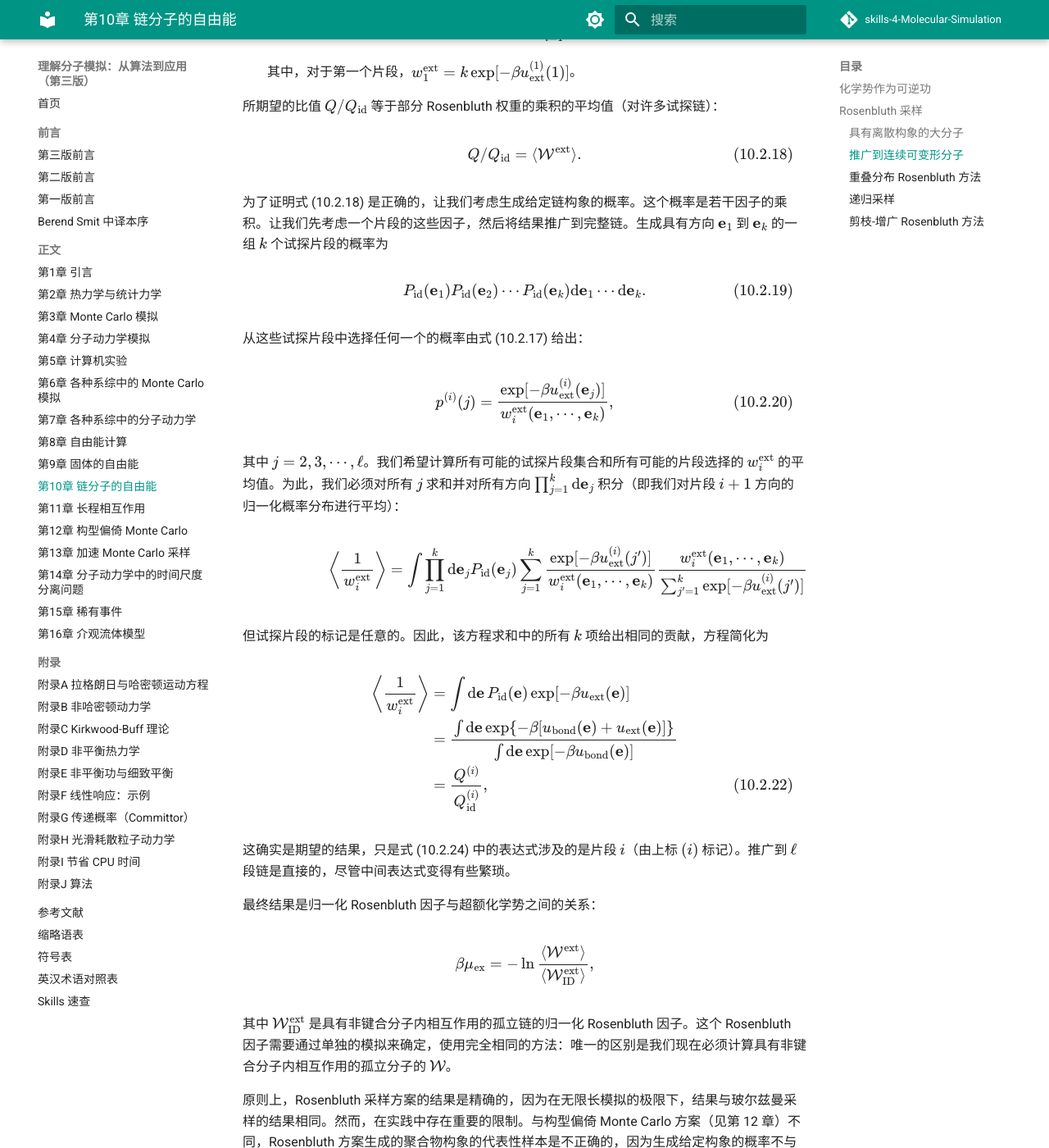
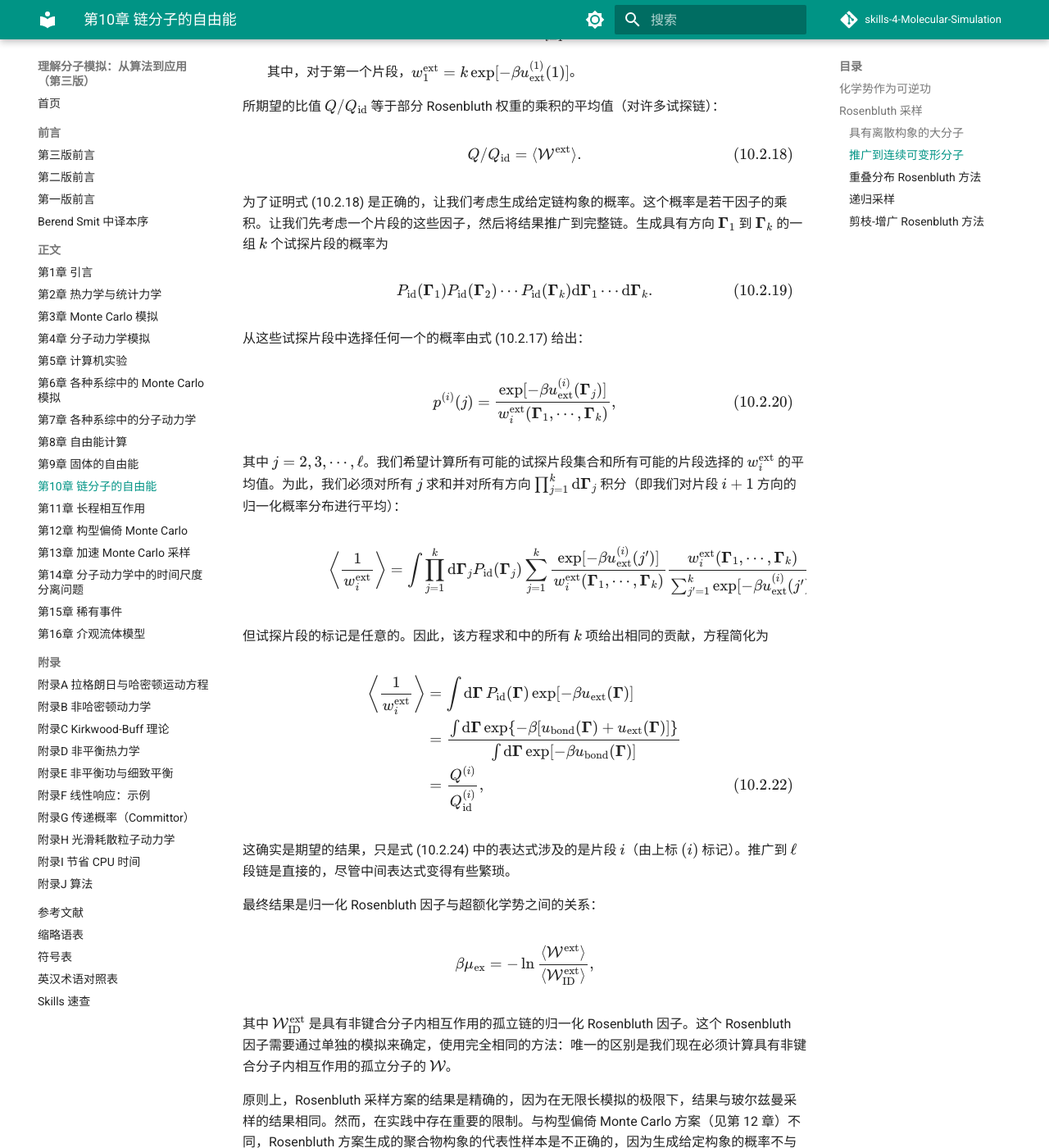
Before and after one commit to KASSARhahaha/skills-4-Molecular-Simulation, an MkDocs documentation site: the page built from docs/chapters/ch10-free-energy-chains.md, in a window 1280 px wide and 1400 px high, scrolled down 8157 px. Shown: the whole window at 82% size. Built offline with MkDocs 1.6.1 and Material for MkDocs 9.7.7, drawn with Linux system fonts in a browser that asks for light colours; comment, search, counter and statistics services are not loaded; some of the changed text lies outside the part shown.

Commit message:
同步：式 (9.2.9) Speedy 状态方程改回原书，附录 E 的 Λ 与第 10 章的 Γ 复位
对应译稿仓 5b00bd7。

```diff
--- a/docs/chapters/ch10-free-energy-chains.md
+++ b/docs/chapters/ch10-free-energy-chains.md
@@ -178,7 +178,7 @@
 理想链的构象配分函数等于
 
 $$
-Q_{\mathrm{id}} = c \int \mathrm{d}\theta_1 \cdots \mathrm{d}\theta_{\ell} \prod_{i=1}^{\ell} \exp[-\beta u_{\mathrm{bond}}(\theta_i)] ,
+Q_{\mathrm{id}} = c \int \cdots \int \mathrm{d}\mathbf{\Gamma}_1 \cdots \mathrm{d}\mathbf{\Gamma}_{\ell} \prod_{i=1}^{\ell} \exp[-\beta u_{\mathrm{bond}}(\theta_i)] ,
 \tag{10.2.15}
 $$
 
@@ -200,7 +200,7 @@
 P(\theta_i) = \frac{\exp[-\beta u(\theta_i)]}{\int \mathrm{d}\theta_i \exp[-\beta u(\theta_i)]} .
 $$
 
-这种采样可以使用拒绝方法相当容易地完成（参见例如文献[[21]](references.md#ref-21)）。在下文中，我们使用符号 $\mathbf{e}_i$ 表示指定链分子第 $i$ 段方向的单位向量。对于这样生成的每个构象，我们计算玻尔兹曼因子 $\exp(-\beta U_{\mathrm{ext}})$。该玻尔兹曼权重的平均值等于
+这种采样可以使用拒绝方法相当容易地完成（参见例如文献[[21]](references.md#ref-21)）。在下文中，我们使用符号 $\mathbf{\Gamma}_i$ 表示指定链分子第 $i$ 段方向的单位向量。对于这样生成的每个构象，我们计算玻尔兹曼因子 $\exp(-\beta U_{\mathrm{ext}})$。该玻尔兹曼权重的平均值等于
 
 $$
 \langle \exp(-\beta \mathcal{U}_{\mathrm{ext}}) \rangle = \frac{\int \mathrm{d}\Gamma \exp[-\beta(\mathcal{U}_{\mathrm{bond}} + \mathcal{U}_{\mathrm{ext}})]}{\int \mathrm{d}\Gamma \exp(-\beta \mathcal{U}_{\mathrm{bond}})} = Q/Q_{\mathrm{id}} .
@@ -237,24 +237,24 @@
 \tag{10.2.18}
 $$
 
-为了证明式 (10.2.18) 是正确的，让我们考虑生成给定链构象的概率。这个概率是若干因子的乘积。让我们先考虑一个片段的这些因子，然后将结果推广到完整链。生成具有方向 $\mathbf{e}_1$ 到 $\mathbf{e}_k$ 的一组 $k$ 个试探片段的概率为
+为了证明式 (10.2.18) 是正确的，让我们考虑生成给定链构象的概率。这个概率是若干因子的乘积。让我们先考虑一个片段的这些因子，然后将结果推广到完整链。生成具有方向 $\mathbf{\Gamma}_1$ 到 $\mathbf{\Gamma}_k$ 的一组 $k$ 个试探片段的概率为
 
 $$
-P_{\mathrm{id}}(\mathbf{e}_1) P_{\mathrm{id}}(\mathbf{e}_2) \cdots P_{\mathrm{id}}(\mathbf{e}_k) \mathrm{d}\mathbf{e}_1 \cdots \mathrm{d}\mathbf{e}_k .
+P_{\mathrm{id}}(\mathbf{\Gamma}_1) P_{\mathrm{id}}(\mathbf{\Gamma}_2) \cdots P_{\mathrm{id}}(\mathbf{\Gamma}_k) \mathrm{d}\mathbf{\Gamma}_1 \cdots \mathrm{d}\mathbf{\Gamma}_k .
 \tag{10.2.19}
 $$
 
 从这些试探片段中选择任何一个的概率由式 (10.2.17) 给出：
 
 $$
-p^{(i)}(j) = \frac{\exp[-\beta u_{\mathrm{ext}}^{(i)}(\mathbf{e}_j)]}{w_{i}^{\mathrm{ext}}(\mathbf{e}_1, \cdots, \mathbf{e}_k)} ,
+p^{(i)}(j) = \frac{\exp[-\beta u_{\mathrm{ext}}^{(i)}(\mathbf{\Gamma}_j)]}{w_{i}^{\mathrm{ext}}(\mathbf{\Gamma}_1, \cdots, \mathbf{\Gamma}_k)} ,
 \tag{10.2.20}
 $$
 
-其中 $j = 2, 3, \cdots, \ell$。我们希望计算所有可能的试探片段集合和所有可能的片段选择的 $w_i^{\mathrm{ext}}$ 的平均值。为此，我们必须对所有 $j$ 求和并对所有方向 $\prod_{j=1}^{k} \mathrm{d}\mathbf{e}_j$ 积分（即我们对片段 $i+1$ 方向的归一化概率分布进行平均）：
+其中 $j = 2, 3, \cdots, \ell$。我们希望计算所有可能的试探片段集合和所有可能的片段选择的 $w_i^{\mathrm{ext}}$ 的平均值。为此，我们必须对所有 $j$ 求和并对所有方向 $\prod_{j=1}^{k} \mathrm{d}\mathbf{\Gamma}_j$ 积分（即我们对片段 $i+1$ 方向的归一化概率分布进行平均）：
 
 $$
-\left\langle \frac{1}{w_i^{\mathrm{ext}}} \right\rangle = \int \prod_{j=1}^{k} \mathrm{d}\mathbf{e}_j P_{\mathrm{id}}(\mathbf{e}_j) \sum_{j=1}^{k} \frac{\exp[-\beta u_{\mathrm{ext}}^{(i)}(j')]}{w_i^{\mathrm{ext}}(\mathbf{e}_1, \cdots, \mathbf{e}_k)} \frac{w_i^{\mathrm{ext}}(\mathbf{e}_1, \cdots, \mathbf{e}_k)}{\sum_{j'=1}^{k} \exp[-\beta u_{\mathrm{ext}}^{(i)}(j')]} \frac{1}{k} .
+\left\langle \frac{1}{w_i^{\mathrm{ext}}} \right\rangle = \int \prod_{j=1}^{k} \mathrm{d}\mathbf{\Gamma}_j P_{\mathrm{id}}(\mathbf{\Gamma}_j) \sum_{j=1}^{k} \frac{\exp[-\beta u_{\mathrm{ext}}^{(i)}(j')]}{w_i^{\mathrm{ext}}(\mathbf{\Gamma}_1, \cdots, \mathbf{\Gamma}_k)} \frac{w_i^{\mathrm{ext}}(\mathbf{\Gamma}_1, \cdots, \mathbf{\Gamma}_k)}{\sum_{j'=1}^{k} \exp[-\beta u_{\mathrm{ext}}^{(i)}(j')]} \frac{1}{k} .
 \tag{10.2.21}
 $$
 
@@ -262,8 +262,8 @@
 
 $$
 \begin{align}
-\left\langle \frac{1}{w_i^{\mathrm{ext}}} \right\rangle &= \int \mathrm{d}\mathbf{e} \, P_{\mathrm{id}}(\mathbf{e}) \exp[-\beta u_{\mathrm{ext}}(\mathbf{e})] \nonumber \\
-&= \frac{\int \mathrm{d}\mathbf{e} \exp\{-\beta[u_{\mathrm{bond}}(\mathbf{e}) + u_{\mathrm{ext}}(\mathbf{e})]\}}{\int \mathrm{d}\mathbf{e} \exp[-\beta u_{\mathrm{bond}}(\mathbf{e})]} \nonumber \\
+\left\langle \frac{1}{w_i^{\mathrm{ext}}} \right\rangle &= \int \mathrm{d}\mathbf{\Gamma} \, P_{\mathrm{id}}(\mathbf{\Gamma}) \exp[-\beta u_{\mathrm{ext}}(\mathbf{\Gamma})] \nonumber \\
+&= \frac{\int \mathrm{d}\mathbf{\Gamma} \exp\{-\beta[u_{\mathrm{bond}}(\mathbf{\Gamma}) + u_{\mathrm{ext}}(\mathbf{\Gamma})]\}}{\int \mathrm{d}\mathbf{\Gamma} \exp[-\beta u_{\mathrm{bond}}(\mathbf{\Gamma})]} \nonumber \\
 &= \frac{Q^{(i)}}{Q_{\mathrm{id}}^{(i)}} ,
 \tag{10.2.22}
 \end{align}
```
Also changed, not shown: docs/chapters/appE-non-eq-work.md (+5 -5 lines), docs/chapters/ch09-free-energy-solids.md (+2 -2 lines).
